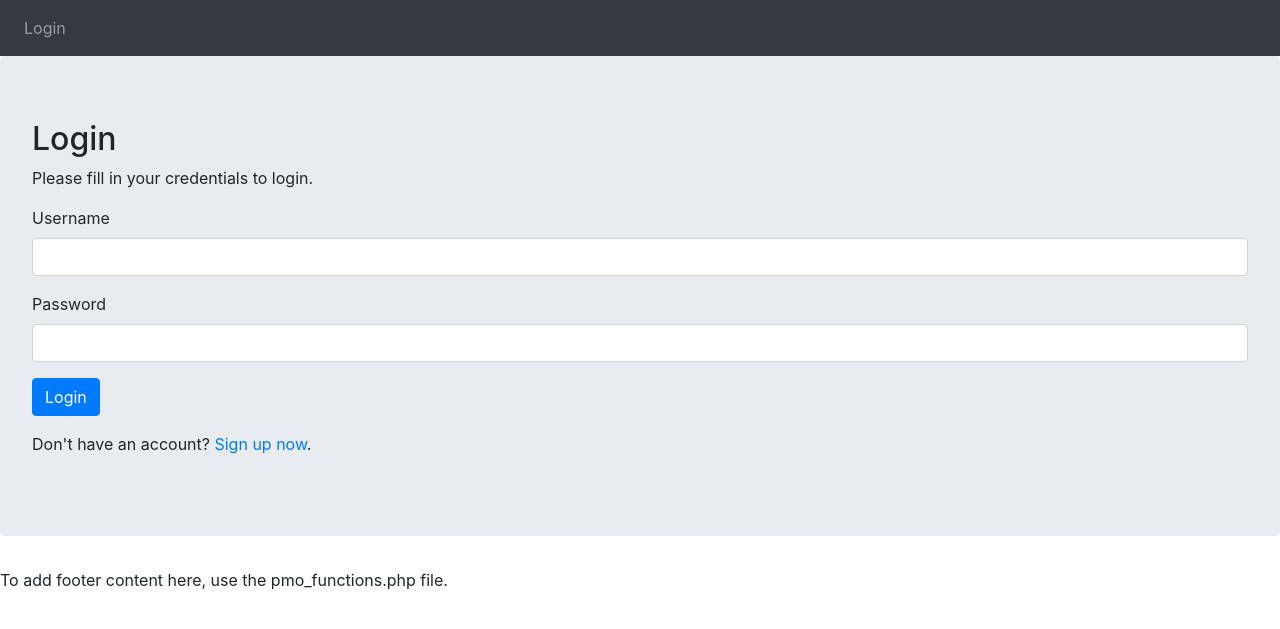
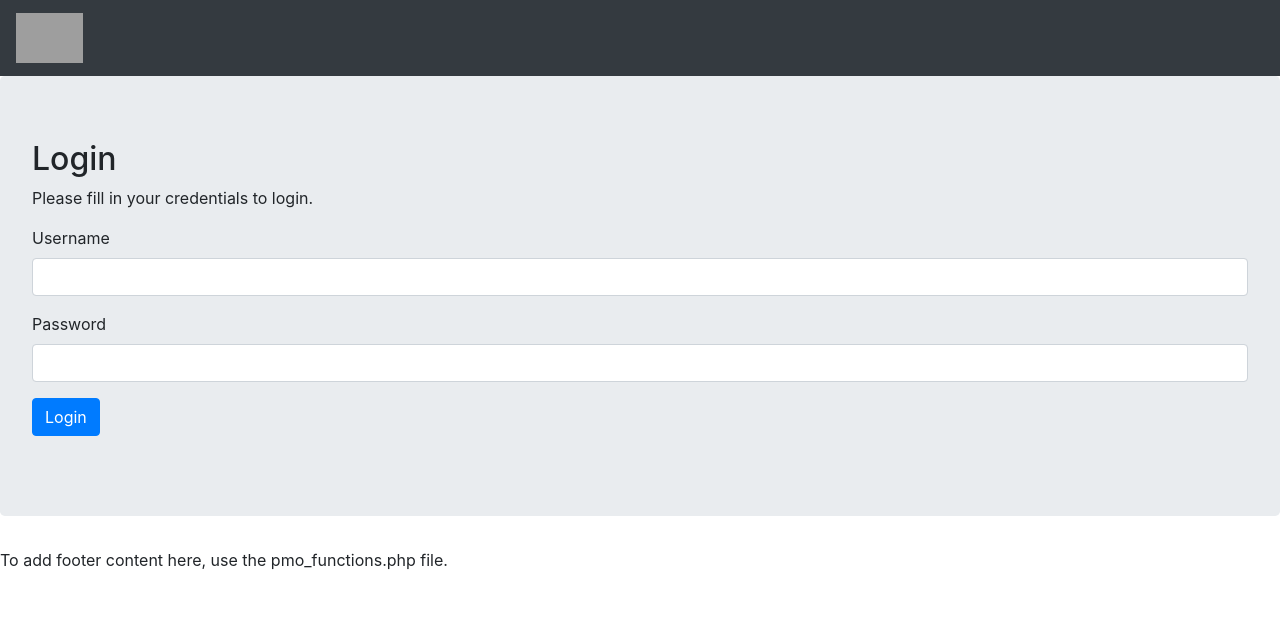
Before and after one commit to NoMagicMike/KSU-PMO-Capstone, a PHP site: page /login.php in a window 1280 px wide. Shown: the top 629 px of the page. Run offline with PHP 8.4, Linux system fonts and the light colour scheme; grey boxes are pictures that could not be loaded.

Commit message:
File Cleanup

```diff
--- a/login.php
+++ b/login.php
@@ -63,12 +63,7 @@ if($_SERVER["REQUEST_METHOD"] == "POST"){
                             $_SESSION["user_id"] = $user_id;
                             $_SESSION["username"] = $username;
                             $_SESSION["adminCheck"] = $user_admin;
-                            // Get Admin Boolean
-                            // $getAdmin = mysqli_fetch_assoc(mysqli_query($link, "SELECT user_admin FROM User WHERE username = '$username'"));
-                            // $_SESSION["adminCheck"] = $getAdmin['user_admin'];
-                            // $getAdmin = "SELECT user_admin FROM User WHERE username = '$username'";
-                            // $_SESSION["adminCheck"] = $pdo->query($getAdmin);
-                            // $_SESSION["adminCheck"] = $pdo->query("SELECT user_admin FROM User WHERE username = '$username'")->fetch();
+
                             // Redirect user to index page
                             header("location: index.php");
                         } else{
@@ -113,7 +108,6 @@ if($_SERVER["REQUEST_METHOD"] == "POST"){
             <div class="form-group">
                 <input type="submit" class="btn btn-primary" value="Login">
             </div>
-            <p>Don't have an account? <a href="register.php">Sign up now</a>.</p>
         </form>
     </div>
 
--- a/navbar.php
+++ b/navbar.php
@@ -55,7 +55,7 @@
 	    <div class="navbar-collapse collapse w-100 order-3 dual-collapse2">
 	        <ul class="navbar-nav ml-auto text-nowrap">
 	          <form class="form-inline my-2 my-lg-0 ">
-	            <input class="form-control mr-sm-2" type="search" placeholder="Not Yet Functional :(" aria-label="Search">
+	            <input id = "search" class="form-control mr-sm-2" type="search" placeholder="Search" aria-label="Search">
 	          	<button class="btn btn-outline-success my-2 my-sm-0" type="submit">Search</button>
 	          </form>
 	        <?php else: ?>
@@ -72,12 +72,19 @@
 	                    <a class="dropdown-item" href="logout.php">Logout</a>
 	                  </div>
 	                </li>
+								</li>
 
 	              <?php else: ?>
-	                  <a class="nav-link text-right" href="login.php">Login <span class="sr-only">(current)</span></a>
+
+									<div class="mx-auto order-0">
+											<a class="navbar-brand mx-auto" href="index.php"><img src="static/KSUBrandLong.png" height="50" alt="KSU Logo"></a>
+											<button class="navbar-toggler" type="button" data-toggle="collapse" data-target="#navbarSupportedContent" aria-controls="navbarSupportedContent" aria-expanded="false" aria-label="Toggle navigation">
+											<span class="navbar-toggler-icon"></span>
+											</button>
+									</div>
+
 	              <?php endif; ?>
-	            </li>
-	        </ul>
-	    </div>
-	</nav>
+							</ul>
+	 			 </div>
+	 	 </nav>
 </html>
```
